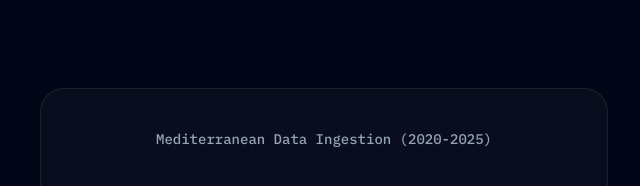
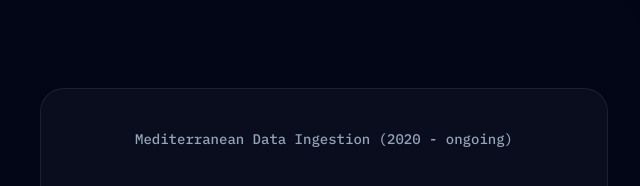
Before and after one commit to dimitriszopounidisdslab/cao_hub, a plain HTML site: page index.html in a window 1280 px wide. Shown: the part 840-1026 px from the top of the page, 640-1280 px from the left. Drawn offline with nearby package versions, Linux system fonts and the light colour scheme.

Commit message:
Update index.html

```diff
--- a/index.html
+++ b/index.html
@@ -215,7 +215,7 @@
                     <div class="panel p-6 sm:p-8 md:p-10 rounded-3xl" data-aos="fade-left">
 
                         <h3 class="ops-data text-center text-sm font-medium text-slate-400 mb-8 md:mb-10">
-                            Mediterranean Data Ingestion (2020-2025)
+                            Mediterranean Data Ingestion (2020 - ongoing)
                         </h3>
 
                         <div class="grid grid-cols-2 gap-3 sm:gap-4 md:gap-5 text-center">
```
